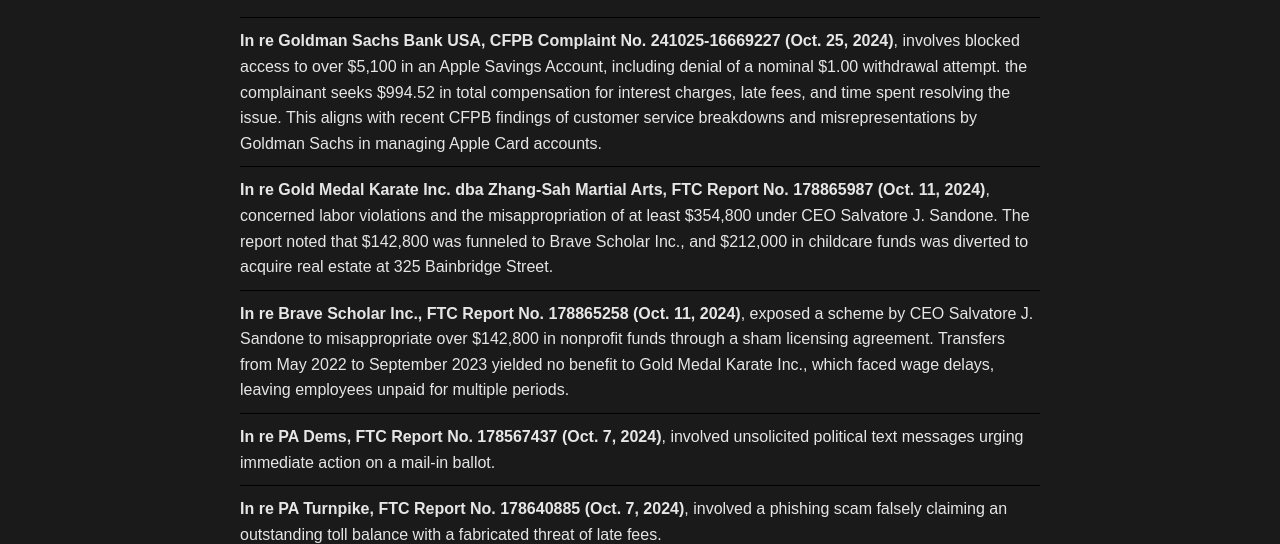
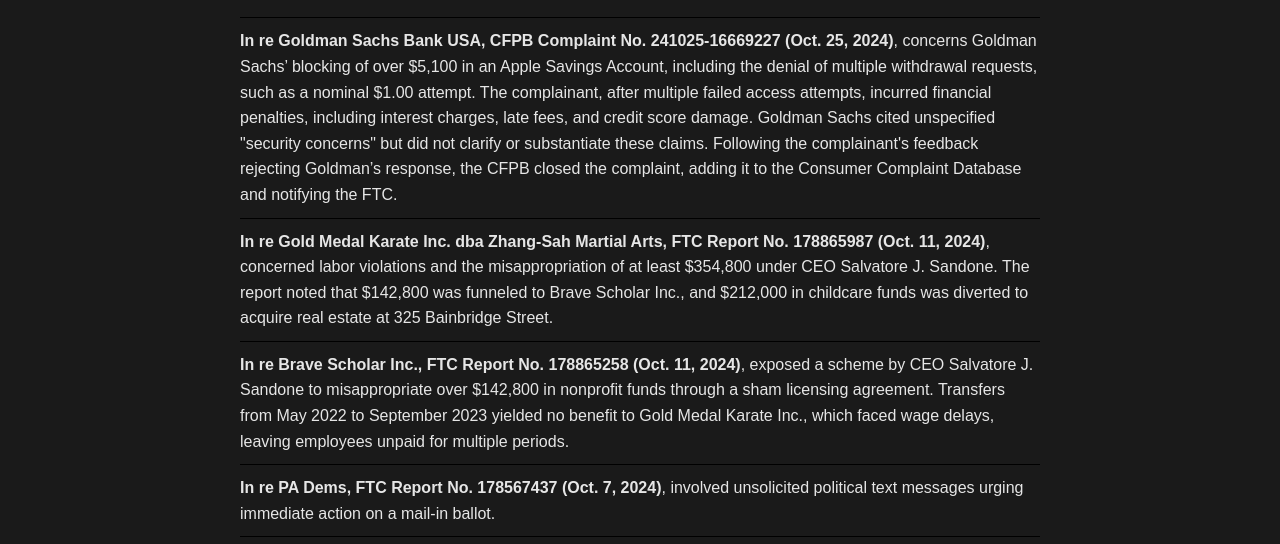
Before and after one commit to kianerfaan/personal-website, a plain HTML site: page casework.html in a window 1280 px wide. Shown: the part 221-765 px from the top of the page. Drawn offline with Linux system fonts and the light colour scheme.

Commit message:
Update casework.html

```diff
--- a/casework.html
+++ b/casework.html
@@ -30,7 +30,7 @@
             <h2>Casework</h2>
             <ul>
                 <div style="border-top: 1px solid #000; padding-top: 10px;">
-                    <li><strong>In re Goldman Sachs Bank USA, CFPB Complaint No. 241025-16669227 (Oct. 25, 2024)</strong>, involves blocked access to over $5,100 in an Apple Savings Account, including denial of a nominal $1.00 withdrawal attempt. the complainant seeks $994.52 in total compensation for interest charges, late fees, and time spent resolving the issue. This aligns with recent CFPB findings of customer service breakdowns and misrepresentations by Goldman Sachs in managing Apple Card accounts.</li>
+                    <li><strong>In re Goldman Sachs Bank USA, CFPB Complaint No. 241025-16669227 (Oct. 25, 2024)</strong>, concerns Goldman Sachs’ blocking of over $5,100 in an Apple Savings Account, including the denial of multiple withdrawal requests, such as a nominal $1.00 attempt. The complainant, after multiple failed access attempts, incurred financial penalties, including interest charges, late fees, and credit score damage. Goldman Sachs cited unspecified "security concerns" but did not clarify or substantiate these claims. Following the complainant's feedback rejecting Goldman’s response, the CFPB closed the complaint, adding it to the Consumer Complaint Database and notifying the FTC.</li>
                 </div>
                 <div style="border-top: 1px solid #000; padding-top: 10px;">
                     <li><strong>In re Gold Medal Karate Inc. dba Zhang-Sah Martial Arts, FTC Report No. 178865987 (Oct. 11, 2024)</strong>, concerned labor violations and the misappropriation of at least $354,800 under CEO Salvatore J. Sandone. The report noted that $142,800 was funneled to Brave Scholar Inc., and $212,000 in childcare funds was diverted to acquire real estate at 325 Bainbridge Street.</li>
```
